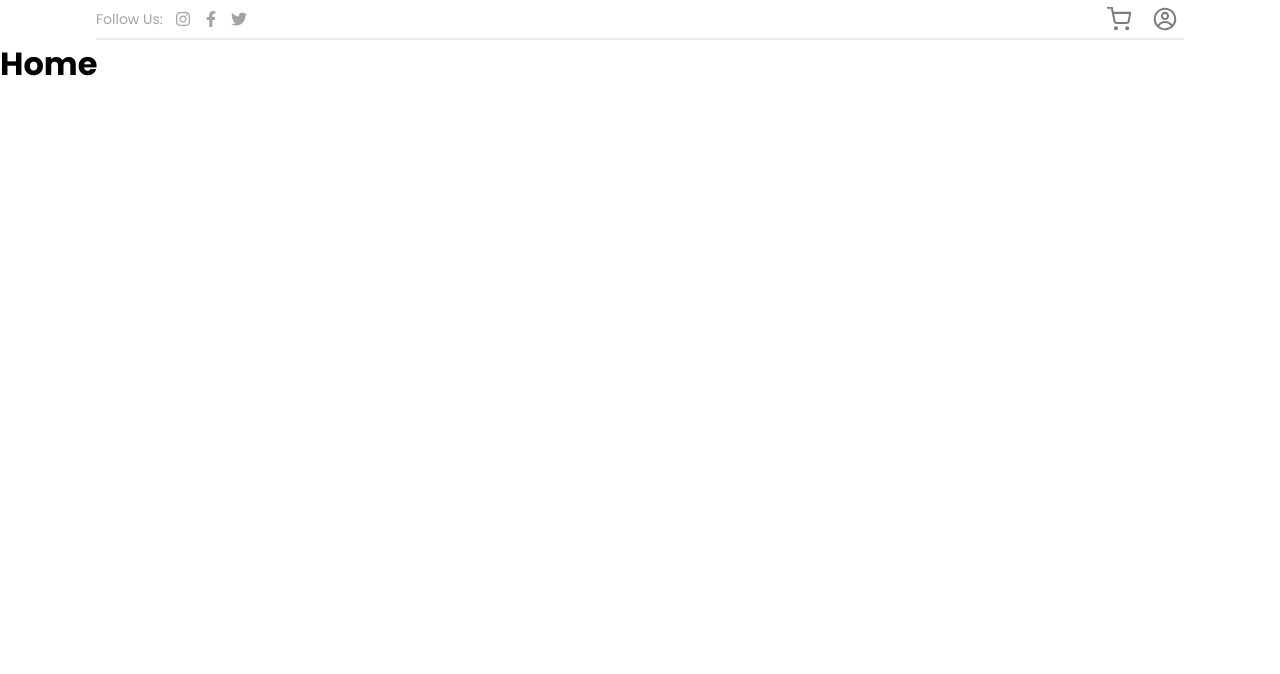
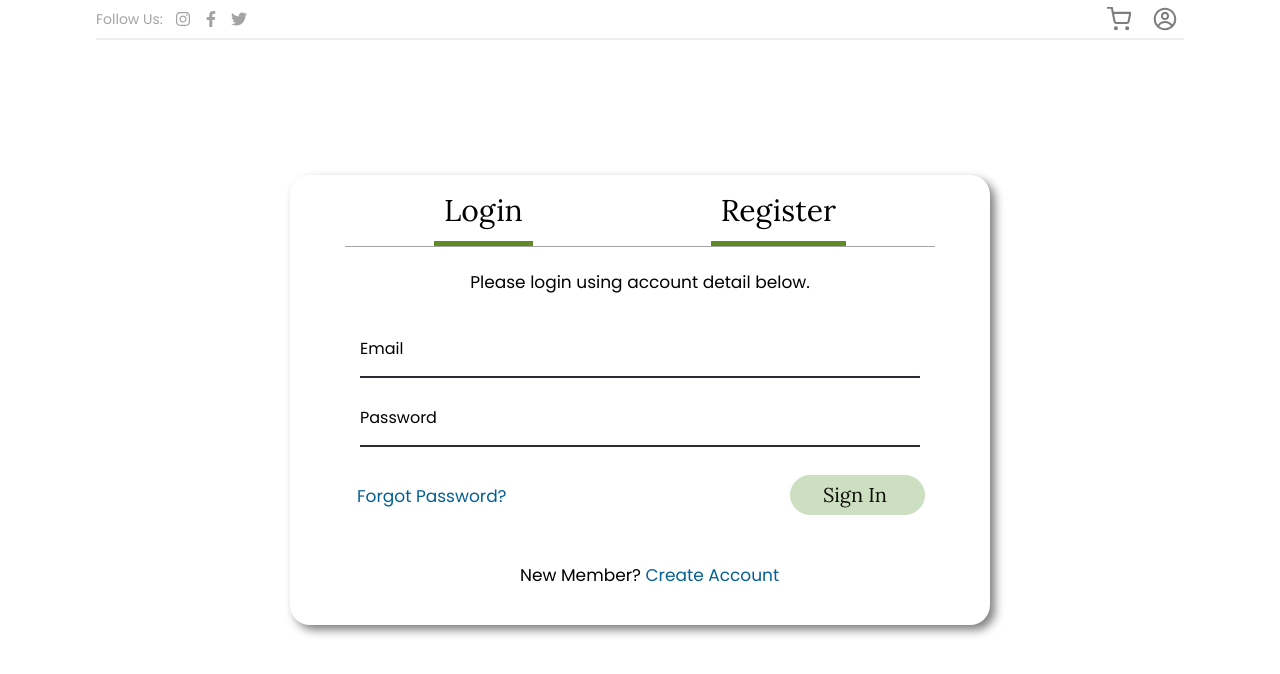
Before and after one commit to vishal-63/planting-io, a React (Create React App) app: page / in a window 1280 px wide. Shown: the top 674 px of the page. Built offline with nearby package versions, Linux system fonts and the light colour scheme.

Commit message:
loginform

```diff
--- /dev/null
+++ b/src/Components/LoginModal/LoginModalElements.js
@@ -0,0 +1,154 @@
+import styled from "styled-components";
+
+export const LoginContainer = styled.div`
+  width: 700px;
+  height: 450px;
+  align-items: center;
+  border-radius: 20px;
+  position: absolute;
+  top: 50%;
+  left: 50%;
+  transform: translate(-50%, -50%);
+  box-shadow: 5px 5px 10px rgba(0, 0, 0, 0.5);
+
+  & p {
+    font-family: Poppins;
+    font-style: normal;
+    font-weight: normal;
+    font-size: 17px;
+    line-height: 21px;
+    padding: 20px 5px;
+    text-align: center;
+  }
+`;
+
+export const TabsContainer = styled.div`
+  border-bottom: 1px solid #a4a4a4;
+  display: flex;
+  flex-direction: row;
+  flex-wrap: nowrap;
+  align-content: center;
+  justify-content: space-around;
+  margin: 5px 55px;
+`;
+
+export const Tab = styled.div`
+  font-family: Lora;
+  font-style: normal;
+  font-weight: normal;
+  font-size: 30px;
+  line-height: 31px;
+  padding: 15px 10px;
+  border-bottom: 5px solid #618925;
+`;
+
+export const FormContainer = styled.form`
+  margin: -20px 10px;
+  padding: 5px 20px;
+
+  & a {
+    margin-top: 35px;
+    margin-left: 25px;
+    padding: 12px;
+    display: flex;
+    font-family: Poppins;
+    font-style: normal;
+    font-weight: normal;
+    font-size: 17px;
+    color: #066093;
+  }
+`;
+
+export const Wrapper = styled.div`
+  position: relative;
+  display: flex;
+  height: 4rem;
+  margin: 5px 40px;
+`;
+
+export const Input = styled.input`
+  width: 100%;
+  height: 75px;
+  padding-left: 2.5rem;
+  border: 0;
+  border-bottom: 2px solid #2e2a33;
+  outline: none;
+  background: transparent;
+  font-size: 1rem;
+  transition: all 0.35s;
+  padding: 2px 10px;
+
+  &:focus ~ .label {
+    transform: translate(0, -2.25rem) scale(1);
+  }
+
+  &:focus ~ .underline {
+    transform: scaleX(1);
+  }
+`;
+
+export const Underline = styled.div`
+  display: block;
+  position: absolute;
+  z-index: 1;
+  left: 0;
+  bottom: 0;
+  top: 0;
+  transform: scaleX(0);
+  width: 100%;
+  height: 2px;
+  transition: all 0.35s;
+`;
+
+export const Label = styled.div`
+  position: absolute;
+  top: 70%;
+  left: -40px;
+  transform: translate(2.5rem, -50%);
+  transform-origin: 0% 0%;
+
+  pointer-events: none;
+  transition: all 0.35s;
+`;
+
+export const SignInBtn = styled.button`
+  position: absolute;
+  width: 135px;
+  height: 40px;
+  left: 500px;
+  top: 300px;
+  background: #cddfc1;
+  border: 1px solid #cddfc1;
+  box-sizing: border-box;
+  border-radius: 34px;
+  font-family: Lora;
+  font-style: normal;
+  font-weight: normal;
+  font-size: 20px;
+  line-height: 30px;
+  display: flex;
+  text-align: ;
+  align-items: center;
+  cursor: pointer;
+  padding-left: 32px;
+  color: #0d0d06;
+`;
+
+export const NewAccount = styled.div`
+  position: absolute;
+  left: 230px;
+  top: 390px;
+
+  font-family: Poppins;
+  font-style: normal;
+  font-weight: normal;
+  font-size: 17px;
+  line-height: 21px;
+  /* identical to box height */
+
+  display: inline;
+  align-items: center;
+  & a {
+    color: #066093;
+  }
+`;
--- /dev/null
+++ b/src/Components/LoginModal/index.js
@@ -0,0 +1,44 @@
+import React from "react";
+import {
+  LoginContainer,
+  TabsContainer,
+  Tab,
+  FormContainer,
+  Wrapper,
+  Input,
+  Underline,
+  Label,
+  SignInBtn,
+  NewAccount,
+} from "./LoginModalElements";
+
+const LoginModal = () => {
+  return (
+    <LoginContainer>
+      <TabsContainer>
+        <Tab>Login</Tab>
+        <Tab>Register</Tab>
+      </TabsContainer>
+      <p>Please login using account detail below.</p>
+      <FormContainer>
+        <Wrapper>
+          <Input spellcheck="false" type="email" />
+          <Underline className="underline"/>
+          <Label className="label">Email</Label>
+        </Wrapper>
+        <Wrapper>
+          <Input spellcheck="false" type="password" />
+          <Underline className="underline"/>
+          <Label className="label">Password</Label>
+        </Wrapper>
+          <a href="/">Forgot Password?</a>
+          <SignInBtn type="submit">Sign In</SignInBtn>
+      </FormContainer>
+      <NewAccount>
+        New Member? <a href="/">Create Account</a>
+      </NewAccount>
+    </LoginContainer>
+  );
+};
+
+export default LoginModal;
--- a/src/Pages/index.js
+++ b/src/Pages/index.js
@@ -1,10 +1,11 @@
 import React from "react";
+import LoginModal from "../Components/LoginModal";
 import Topbar from "../Components/Topbar";
 
 const Home = () => {
   return (
     <>
-      <h1>Home</h1>
+      <LoginModal></LoginModal>
     </>
   );
 };
```
